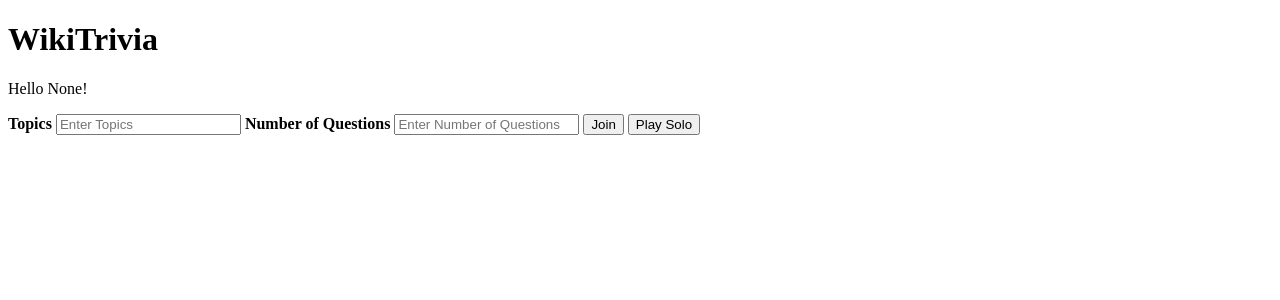
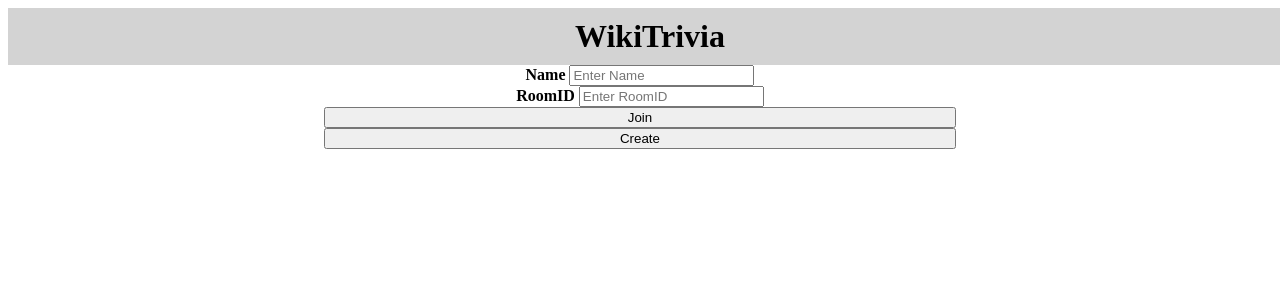
Before and after one commit to jimbot9k/Wikitrivia, a Flask app: page /create in a window 1280 px wide. Shown: the top 300 px of the page. Run offline with Flask 2, Linux system fonts and the light colour scheme.

Commit message:
static folder and style sheets

```diff
--- a/src/index.py
+++ b/src/index.py
@@ -26,6 +26,8 @@ def index():
 @app.route("/create", methods=['GET', 'POST'])
 def create():
     playerName = request.cookies.get('playerName')
+    if not playerName:
+        return render_template("index.html")
     if request.method == 'GET':
         return render_template("create.html", playerName=playerName)
     else:
--- /dev/null
+++ b/src/static/styles/styles.css
@@ -0,0 +1,29 @@
+#indexForm {
+    color:black;
+    background-color: white;
+    text-align: center;
+
+}
+
+#indexName {
+    width: 100%;
+    text-align: center;
+}
+
+#indexRoomID     {
+    width: 100%;
+    text-align: center;
+}
+
+.indexButton {
+    width: 50%;
+}
+
+h1 {
+    color: black;
+    background-color: lightgray;
+    text-align: center;
+    margin: auto;
+    width: 100%;
+    padding: 10px;
+}
--- a/src/templates/index.html
+++ b/src/templates/index.html
@@ -2,14 +2,23 @@
     <html>
         <head>
             <title>WikiTrivia</title>
+            <link rel="stylesheet" type="text/css" href="{{ url_for('static', filename='styles/styles.css') }}">
         </head>
         <body>
             <h1>WikiTrivia</h1>
-            <form action ="/" method="POST">
-                <label for="name"><b>Name</b></label>
-                <input type="text" placeholder="Enter Name" name="name" id="name" required>
-                <input type="submit" name="type" value="Join"/>
-                <input type="submit" name="type" value="Create"/>
+            <form action ="/" method="POST" id="indexForm">
+                <div id = "indexName">
+                    <label for="name" id="nameLabel"><b>Name</b></label>
+                    <input type="text" placeholder="Enter Name" name="name" id="name" required>
+                </div>
+                <div id = "indexRoomID">
+                    <label for="room" id="roomLabel"><b>RoomID</b></label>
+                    <input type="text" placeholder="Enter RoomID" name="room" id="room" required>
+                </div>
+                <div id = "indexButtons">
+                    <input type="submit" name="type" value="Join" class = "indexButton"/>
+                    <input type="submit" name="type" value="Create" class = "indexButton"/>
+                </div>
             </form>
         </body>
     </html>
```
